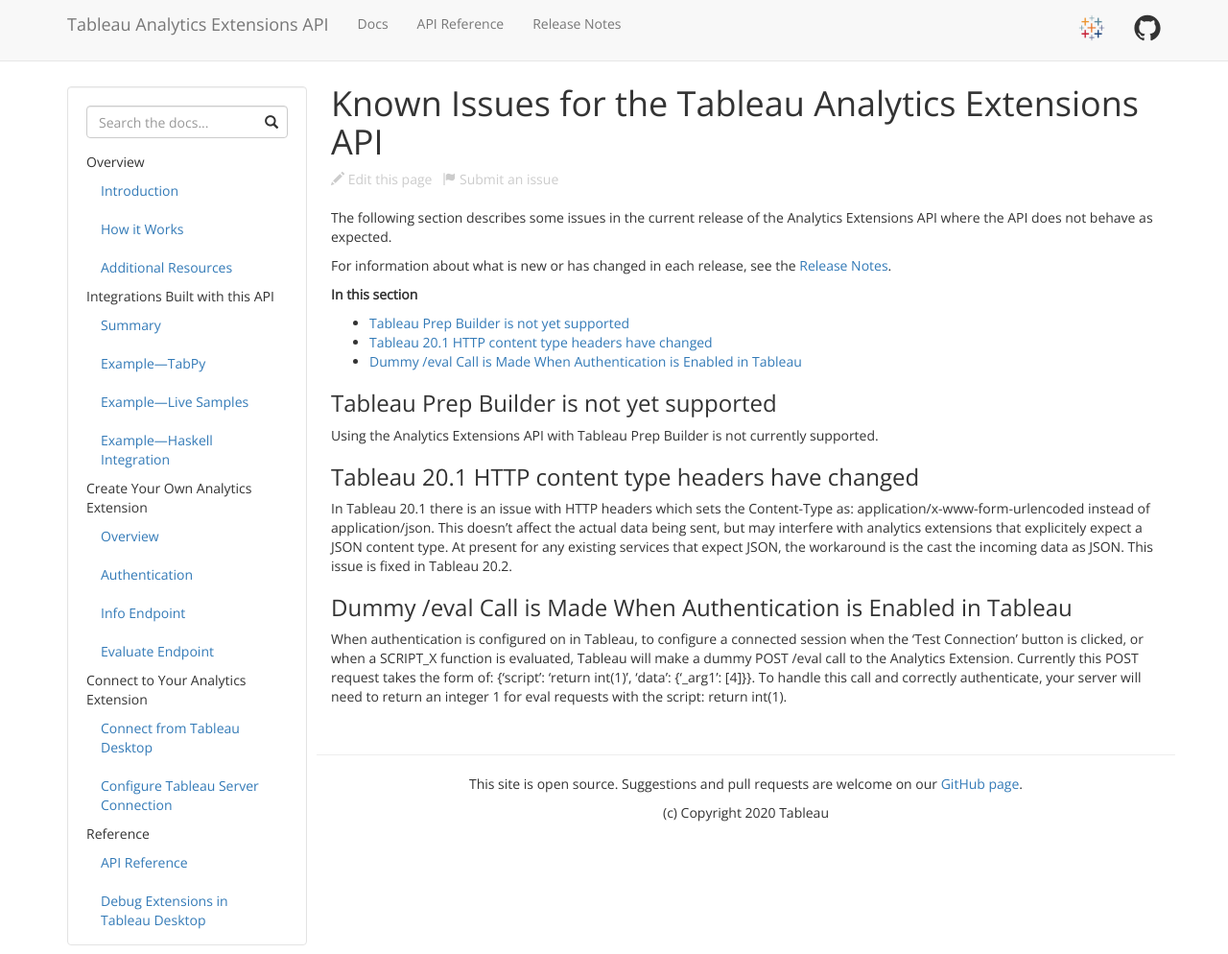
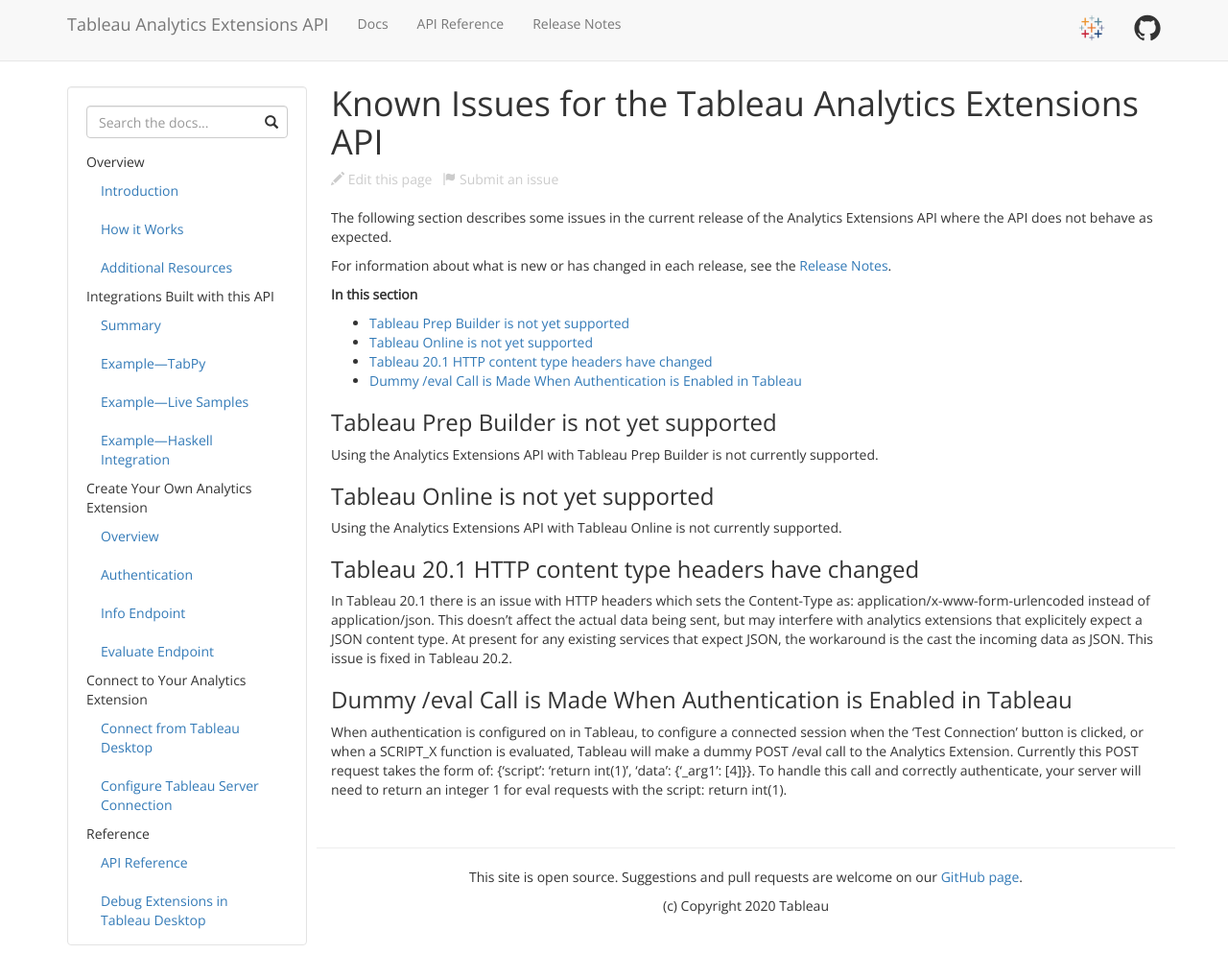
Before and after one commit to tableau/analytics-extensions-api, a Jekyll site: the page built from docs/ae_known_issues.md, in a window 1280 px wide and 994 px high. Shown: the whole window at 96% size. Built offline with Jekyll 4.4.1, drawn with Linux system fonts in a browser that asks for light colours; nearby versions of some CDN libraries.

Commit message:
Update ae_known_issues.md

```diff
--- a/docs/ae_known_issues.md
+++ b/docs/ae_known_issues.md
@@ -17,6 +17,10 @@
 
 Using the Analytics Extensions API with Tableau Prep Builder is not currently supported.
 
+### Tableau Online is not yet supported
+
+Using the Analytics Extensions API with Tableau Online is not currently supported.
+
 ### Tableau 20.1 HTTP content type headers have changed
 
 In Tableau 20.1 there is an issue with HTTP headers which sets the Content-Type as: application/x-www-form-urlencoded instead of application/json. This doesn't affect the actual data being sent, but may interfere with analytics extensions that explicitely expect a JSON content type. At present for any existing services that expect JSON, the workaround is the cast the incoming data as JSON. This issue is fixed in Tableau 20.2.
```
